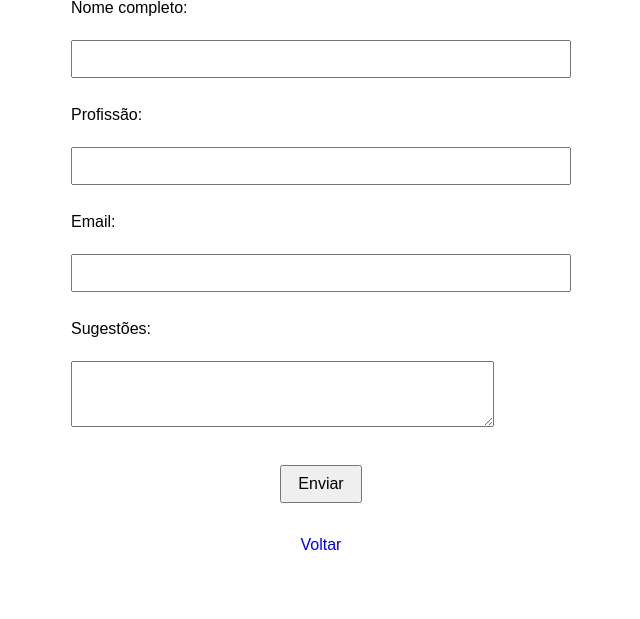
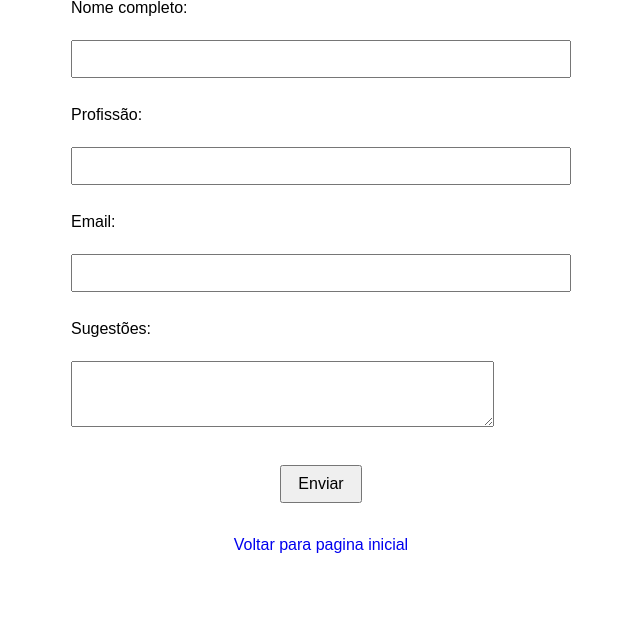
Before and after one commit to lucasgoncalvesmartins/TCC_Lucas_ADS19, a PHP site: template src/View/FaleConosco.php in a window 1280 px wide. Shown: the part 259-878 px from the top of the page, without its empty margins (319-959 px from the left). Run offline with PHP 8.4, Linux system fonts and the light colour scheme; the template is opened without the code that fills it, so the values that code supplies are empty; some libraries are stand-ins or nearby versions.

Commit message:
rotulo botão voltar renomeado

```diff
--- a/src/View/FaleConosco.php
+++ b/src/View/FaleConosco.php
@@ -51,7 +51,7 @@ $msg = $controller->msg;
         <br>
 
         <button type="submit">Enviar</button>
-        <a href="Home.php" class="btn btn-link" tabindex="0">Voltar</a>
+        <a href="Home.php" class="btn btn-link" tabindex="0">Voltar para pagina inicial</a>
     </form>
     </main>
 </body>
--- a/src/View/ListarSecoes.php
+++ b/src/View/ListarSecoes.php
@@ -68,7 +68,8 @@ if ($_SERVER['REQUEST_METHOD'] === 'POST') {
                 <?php endforeach; ?>
             </tbody>
         </table>
-        <a href="Home.php" class="btn btn-link" tabindex="0">Voltar</a>
+                <a href="Home.php" class="btn btn-link" tabindex="0">Voltar para pagina inicial</a>
+
     </main>
 
 </body>
--- a/src/View/ListarSubsecao.php
+++ b/src/View/ListarSubsecao.php
@@ -92,7 +92,7 @@ if ($_SERVER['REQUEST_METHOD'] === 'POST') {
             <?php endforeach; ?>
         </tbody>
     </table>
-        <a href="Home.php" class="btn btn-link" tabindex="0">Voltar</a>
+                <a href="Home.php" class="btn btn-link" tabindex="0">Voltar para pagina inicial</a>
 <?php elseif ($id_secao_selecionada): ?>
     <p style="text-align:center;">Nenhuma subseção encontrada para esta seção.</p>
 <?php endif; ?>
--- a/src/View/OrdenarSubsecao.php
+++ b/src/View/OrdenarSubsecao.php
@@ -38,7 +38,7 @@ usort($subsecoes, function($a, $b) {
     </ul>
 
     <button id="salvar">Salvar Ordem</button>
-    <a href="home.php" class="btn btn-link" tabindex="0">Voltar</a>
+            <a href="Home.php" class="btn btn-link" tabindex="0">Voltar para pagina inicial</a>
 
     <script>
     const lista = document.getElementById('listaSub');
--- a/src/View/Ordenarsecoes.php
+++ b/src/View/Ordenarsecoes.php
@@ -35,7 +35,8 @@ usort($secoes, function($a, $b) {
 </ul>
 
 <button id="salvar">Salvar Ordem</button><br><br>
-<a href="home.php" class="btn btn-link" tabindex="0">Voltar</a>
+        <a href="Home.php" class="btn btn-link" tabindex="0">Voltar para pagina inicial</a>
+
 
 <script>
 const lista = document.getElementById('listaSessoes');
--- a/src/View/RedefinirSenha.php
+++ b/src/View/RedefinirSenha.php
@@ -80,7 +80,8 @@ if ($_SERVER['REQUEST_METHOD'] === 'POST') {
 
         <button type="submit">Salvar Nova Senha</button>
     </form>
-    <a href="Home.php" class="btn btn-link" tabindex="0">Voltar</a>
+            <a href="Home.php" class="btn btn-link" tabindex="0">Voltar para pagina inicial</a>
+
     </main>
 </body>
 </html>
--- a/src/View/SecaoCadastrar.php
+++ b/src/View/SecaoCadastrar.php
@@ -87,7 +87,7 @@ if ($_SERVER['REQUEST_METHOD'] === 'POST') {
 </select>
 -->
 <button type="submit">Cadastrar Seção</button><br><br>
- <a href="Home.php" class="btn btn-link" tabindex="0">Voltar</a>
+         <a href="Home.php" class="btn btn-link" tabindex="0">Voltar para pagina inicial</a>
 </form>
 </main>
 <script>
--- a/src/View/SecaoEditar.php
+++ b/src/View/SecaoEditar.php
@@ -140,7 +140,7 @@ function insertNota() {
     range.insertNode(span);
 }
 </script>
-    <a href="Home.php" class="btn btn-link" tabindex="0">Voltar</a>
+            <a href="Home.php" class="btn btn-link" tabindex="0">Voltar para pagina inicial</a>
 
 </body>
 </html>
--- a/src/View/SecaoListarPor.php
+++ b/src/View/SecaoListarPor.php
@@ -51,7 +51,8 @@ $secao = $secaoDAO->buscarPorId($secao_id);
         <p>Nenhuma SubSeção encontrada.</p>
     <?php endif; ?>
 </div>
-    <a href="Home.php" class="btn btn-link" tabindex="0">Voltar</a>
+     <a href="Home.php" class="btn btn-link" tabindex="0">Voltar para pagina inicial</a>
+
 
 </body>
 </html>
--- a/src/View/Solicitar_Recuperacao.php
+++ b/src/View/Solicitar_Recuperacao.php
@@ -98,6 +98,7 @@
     });
   </script>
 </body>
-    <a href="Home.php" class="btn btn-link" tabindex="0">Voltar</a>
+            <a href="Home.php" class="btn btn-link" tabindex="0">Voltar para pagina inicial</a>
+
   </main>
 </html>
--- a/src/View/SubSecaoCadastrar.php
+++ b/src/View/SubSecaoCadastrar.php
@@ -88,7 +88,8 @@ if ($_SERVER['REQUEST_METHOD'] === 'POST') {
 
         <button type="submit">Cadastrar</button>
         <br><br>
-        <a href="Home.php" class="btn btn-link" tabindex="0">Voltar</a>
+                <a href="Home.php" class="btn btn-link" tabindex="0">Voltar para pagina inicial</a>
+
     </form>
             </main>
 <script>
--- a/src/View/SubSecaoEditar.php
+++ b/src/View/SubSecaoEditar.php
@@ -149,7 +149,8 @@ function insertNota() {
     range.insertNode(span);
 }
 </script>
-    <a href="Home.php" class="btn btn-link" tabindex="0">Voltar</a>
+            <a href="Home.php" class="btn btn-link" tabindex="0">Voltar para pagina inicial</a>
+
 
 </body>
 </html>
--- a/src/View/UsuarioListar.php
+++ b/src/View/UsuarioListar.php
@@ -80,7 +80,8 @@ $usuarios = $usuarioDAO->listarTodos();
             </tbody>
         </table>
         <br><br>
-        <a href="Home.php" class="btn btn-link" tabindex="0">Voltar</a>
+                <a href="Home.php" class="btn btn-link" tabindex="0">Voltar para pagina inicial</a>
+
     </main>
 
 </body>
--- a/src/View/UsuarioSugestao.php
+++ b/src/View/UsuarioSugestao.php
@@ -53,7 +53,8 @@ require_once __DIR__ . '/../Controller/EnviarPdfController.php';
         <br>
         <button type="submit">Enviar PDF</button>
     </form>
-    <a href="Home.php" class="btn btn-link" tabindex="0">Voltar</a>
+ <a href="Home.php" class="btn btn-link" tabindex="0">Voltar para pagina inicial</a>
+
 </main>
 </body>
 </html>
```
